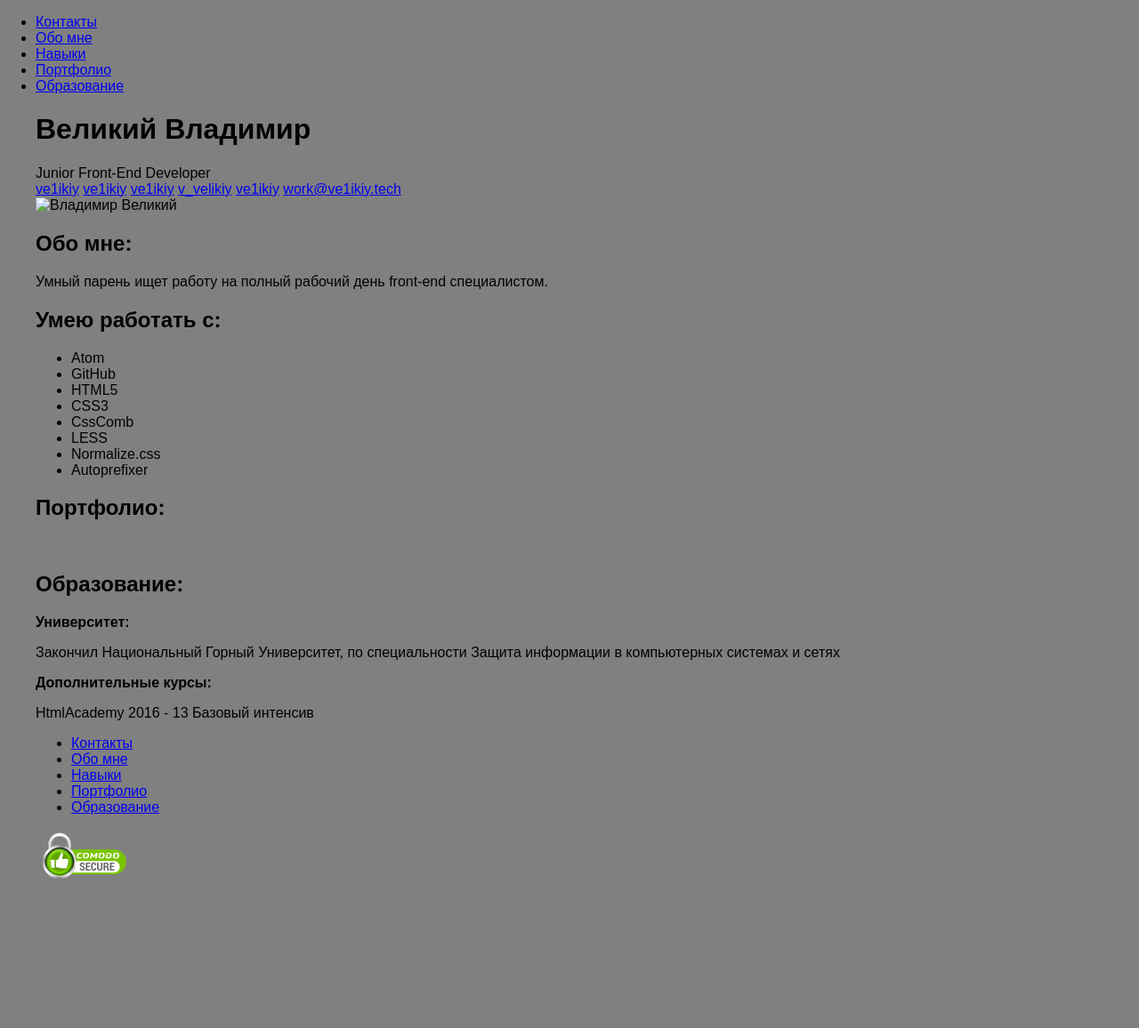
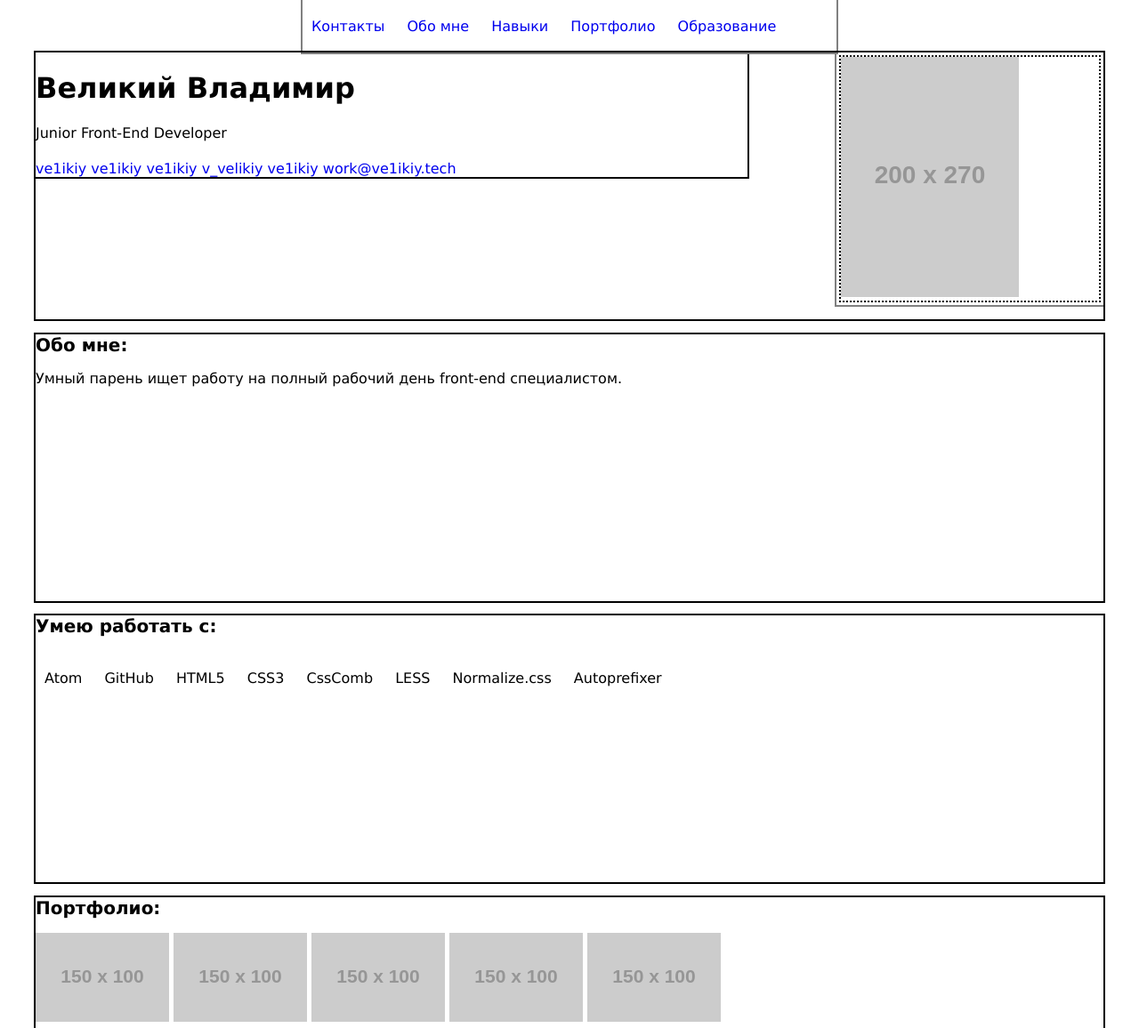
Before and after one commit to ve1ikiy-zz/ve1ikiy.cv, a plain HTML site: page index.html in a window 1280 px wide. Shown: the top 1156 px of the page at 89% size. Before the commit the page ends 996 px from the top, so only its background shows below. Drawn offline with Linux system fonts and the light colour scheme; placeholder pictures from the web are drawn by us.

Commit message:
Начало создания сетки

```diff
--- a/css/style.css
+++ b/css/style.css
@@ -1,8 +1,98 @@
 body {
-  background-color: grey;
+  background-color: #ffffff;
+  font-family: "Verdana", sans-serif;
+  font-weight: 400;
 }
 
 .container {
   width: 1200px;
   margin: 0 auto;
 }
+
+.clearfix::after {
+  display: table;
+  clear: both;
+  content: '';
+}
+
+.logical-divider {
+  height: 300px;
+  width: 100%;
+  outline: 2px solid black;
+}
+
+.main-navigation {
+  width: 600px;
+  margin: 0 auto;
+  outline: 2px solid grey;
+}
+
+.list {
+  list-style: none;
+  margin: 0;
+  padding: 0;
+}
+
+.list li {
+  display: inline-block;
+  vertical-align: top;
+  text-align: right;
+  margin: 20px 10px;
+}
+
+.list li a {
+  text-decoration: none;
+}
+
+.list-menu-header {
+  font-size: 16px;
+  color: #00000;
+}
+
+.link {
+  text-decoration: none;
+}
+
+.title-block{
+  font-size: 20px;
+  font-weight: 700;
+}
+
+.contacts-left {
+  float: left;
+  width: 800px;
+  outline: 2px solid black;
+}
+
+.my-name-is {
+  height: 100px;
+  width: 100%;
+}
+
+.contacts-right {
+  float: right;
+  width: 300px;
+  outline: 2px solid grey;
+}
+
+.it-s-not-brad-pitt {
+  margin: 5px 5px;
+  outline: 2px dotted black;
+}
+
+.footer-block {
+  display: inline-block;
+  vertical-align: top;
+  width: 33%;
+}
+
+.list-menu-footer {
+  font-size: 14px;
+}
+
+.list-menu-footer li {
+  display: block;
+  margin: 5px 10px;
+  text-align: left;
+  width: 100px;
+}
--- a/index.html
+++ b/index.html
@@ -9,8 +9,8 @@
 	<title>Владимир Великий | Junior Front-end developer | work@ve1ikiy.tech</title>
 </head>
 <body>
-	<header>
-		<nav>
+	<header class="container">
+		<nav class="main-navigation">
 			<ul class="list list-menu-header">
 				<li>
 					<a href="#">Контакты</a>
@@ -31,24 +31,24 @@
 		</nav>
 	</header>
 	<main class="container">
-		<section class="logical-divider">
+		<section class="logical-divider clearfix">
 			<div class="contacts-left">
 				<div class="my-name-is">
 					<h1>Великий Владимир</h1>
 					<span class="profession">Junior Front-End Developer</span>
 				</div>
 				<div class="social">
-					<a class="link social-link" href="#"><span class="vk-icon">ve1ikiy</span></a>
-					<a class="link social-link" href="#"><span class="fb-icon">ve1ikiy</span></a>
-					<a class="link social-link" href="#"><span class="git-icon">ve1ikiy</span></a>
-					<a class="link social-link" href="#"><span class="skype-icon">v_velikiy</span></a>
-					<a class="link social-link" href="#"><span class="telegram-icon">ve1ikiy</span></a>
-					<a class="link social-link" href="#"><span class="email-icon">work@ve1ikiy.tech</span></a>
+					<a class="link social-link" href="#"><span class="social-icon vk-icon">ve1ikiy</span></a>
+					<a class="link social-link" href="#"><span class="social-icon fb-icon">ve1ikiy</span></a>
+					<a class="link social-link" href="#"><span class="social-icon git-icon">ve1ikiy</span></a>
+					<a class="link social-link" href="#"><span class="social-icon skype-icon">v_velikiy</span></a>
+					<a class="link social-link" href="#"><span class="social-icon telegram-icon">ve1ikiy</span></a>
+					<a class="link social-link" href="#"><span class="social-icon email-icon">work@ve1ikiy.tech</span></a>
 				</div>
 			</div>
 			<div class="contacts-right">
 				<div class="it-s-not-brad-pitt">
-					<img src="" alt="Владимир Великий" />
+					<img src="http://placehold.it/200x270" width="200" height="270" alt="Владимир Великий" />
 				</div>
 			</div>
 		</section>
@@ -89,11 +89,11 @@
 		</section>
 		<section class="logical-divider">
 			<h2 class="title-block title-portfolio">Портфолио:</h2>
-				<a href="#"><img src="" alt="" /></a>
-				<a href="#"><img src="" alt="" /></a>
-				<a href="#"><img src="" alt="" /></a>
-				<a href="#"><img src="" alt="" /></a>
-				<a href="#"><img src="" alt="" /></a>
+				<a href="#"><img src="http://placehold.it/150x100" alt="" /></a>
+				<a href="#"><img src="http://placehold.it/150x100" alt="" /></a>
+				<a href="#"><img src="http://placehold.it/150x100" alt="" /></a>
+				<a href="#"><img src="http://placehold.it/150x100" alt="" /></a>
+				<a href="#"><img src="http://placehold.it/150x100" alt="" /></a>
 		</section>
 		<section class="logical-divider">
 			<h2 class="title-block title-education">Образование:</h2>
@@ -108,7 +108,7 @@
 		</section>
 	</main>
 	<footer class="container">
-		<div class="footer-block-left">
+		<div class="footer-block">
 			<ul class="list list-menu-footer">
 				<li>
 					<a href="#">Контакты</a>
@@ -127,7 +127,13 @@
 				</li>
 			</ul>
 		</div>
-		<div class="footer-block-right">
+		<div class="footer-block">
+			<b>Благодарности</b>
+			<p>
+				Спасибо маме, и книгам за то что я вырос таким умным! :)
+			</p>
+		</div>
+		<div class="footer-block">
 			<img src="img/comodo_secure.png" alt="" />
 		</div>
 	</footer>
```
Also changed, not shown: img/index-promo-photo.jpg (added).
